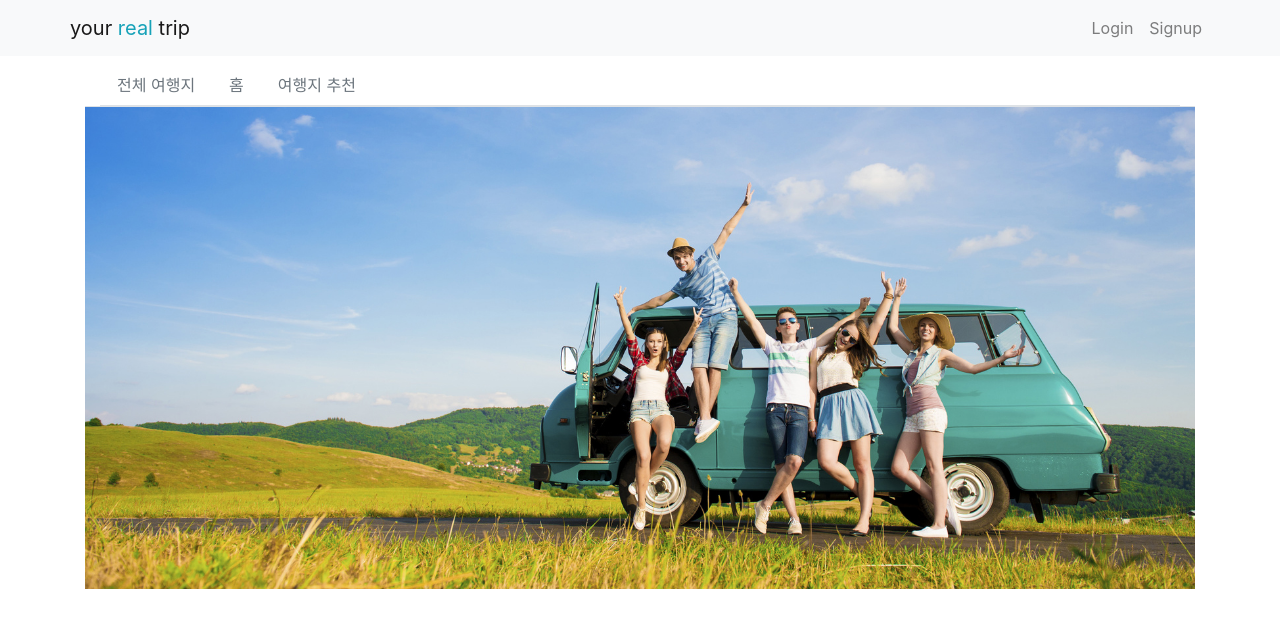
After one commit to Chrisaor/fc_hackerthon_wps_team5, a Django app: template app/template/main/mainpage.html in a window 1280 px wide. The commit adds this page. Shown: the top 628 px of the page. Run offline with Django 3.2, Linux system fonts and the light colour scheme; the template is opened without the code that fills it, so the values that code supplies are empty; some libraries are stand-ins or nearby versions.

Commit message:
mainpage template

```diff
--- a/app/config/settings.py
+++ b/app/config/settings.py
@@ -15,7 +15,13 @@ import os
 # Build paths inside the project like this: os.path.join(BASE_DIR, ...)
 BASE_DIR = os.path.dirname(os.path.dirname(os.path.abspath(__file__)))
 TEMPLATES_DIR = os.path.join(BASE_DIR, 'template')
+STATIC_DIR = os.path.join(BASE_DIR, 'static')
+STATICFILES_DIRS = [
+    STATIC_DIR,
+]
 
+MEDIA_ROOT = os.path.join(BASE_DIR, 'media')
+MEDIA_URL = '/media/'
 
 # Quick-start development settings - unsuitable for production
 # See https://docs.djangoproject.com/en/2.0/howto/deployment/checklist/
--- a/app/config/urls.py
+++ b/app/config/urls.py
@@ -13,6 +13,8 @@ Including another URLconf
     1. Import the include() function: from django.urls import include, path
     2. Add a URL to urlpatterns:  path('blog/', include('blog.urls'))
 """
+from django.conf import settings
+from django.conf.urls.static import static
 from django.contrib import admin
 from django.urls import path, include
 from . import views
@@ -22,4 +24,7 @@ urlpatterns = [
     path('flight_ticket', include('flight_ticket.urls')),
     path('members/', include('members.urls')),
     path('', views.index, name='index'),
-]
+] + static(
+        prefix=settings.MEDIA_URL,
+        document_root=settings.MEDIA_ROOT,
+    )
--- a/app/config/views.py
+++ b/app/config/views.py
@@ -2,4 +2,4 @@ from django.shortcuts import redirect, render
 
 
 def index(request):
-    return render(request, 'flight_ticket/mainpage.html')
+    return render(request, 'main/mainpage.html')
--- a/app/members/models.py
+++ b/app/members/models.py
@@ -1,6 +1,7 @@
 from django.contrib.auth.models import AbstractUser
 from django.db import models
-from ..flight_ticket.models import SingleTicket
+from flight_ticket.models import SingleTicket
+
 
 class User(AbstractUser):
     CHOICE_GENDER = (
--- a/app/template/base.html
+++ b/app/template/base.html
@@ -28,7 +28,7 @@
 					{% endif %}
 					<li class="nav-item"></li>
 				</ul>
-				</div>
+			</div>
 		</div>
 	</nav>
 	<div class="container mt-2">
--- a/app/template/flight_ticket/mainpage.html
+++ /dev/null
@@ -1,5 +0,0 @@
-{% extends 'base.html' %}
-
-{% block content %}
-<h1>메인 페이지가 나올 화면이죵</h1>
-{% endblock %}
--- /dev/null
+++ b/app/template/main/mainpage.html
@@ -0,0 +1,21 @@
+{% extends 'base.html' %}
+
+{% block content %}
+	<nav class="border-bottom">
+        <div class="container">
+            <div class="">
+                <ul class="nav nav-tabs">
+                    <li class="nav-item"><a href="" class="nav-link disabled">전체 여행지</a></li>
+                    <li class="nav-item"><a href="" class="nav-link disabled">홈</a></li>
+                    <li class="nav-item"><a href="" class="nav-link disabled">여행지 추천</a></li>
+                </ul>
+            </div>
+        </div>
+    </nav>
+        <div class="container">
+        </div>
+    <img src="/static/image/main_0729.jpg"
+         alt=""
+         class="img-fluid"
+         >
+{% endblock %}
```
Also changed, not shown: app/flight_ticket/crawl.py (deleted, +0 -24 lines), app/static/image/main_0729.jpg (added).
